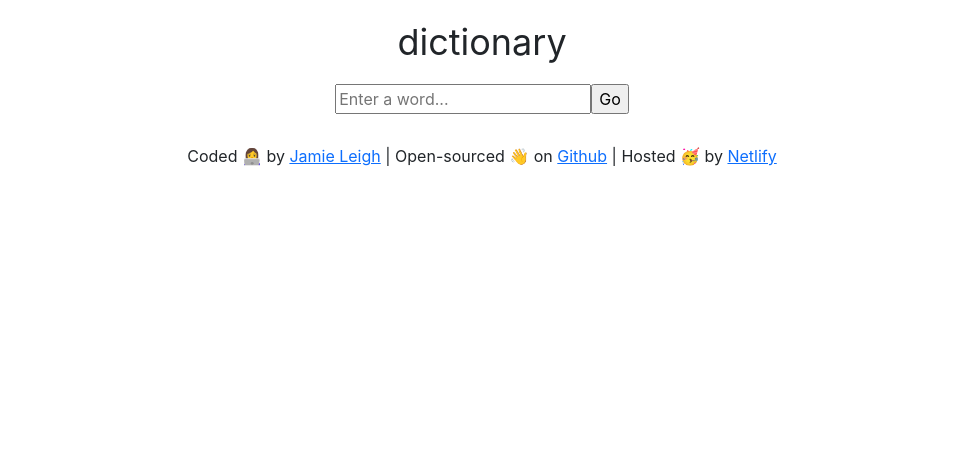
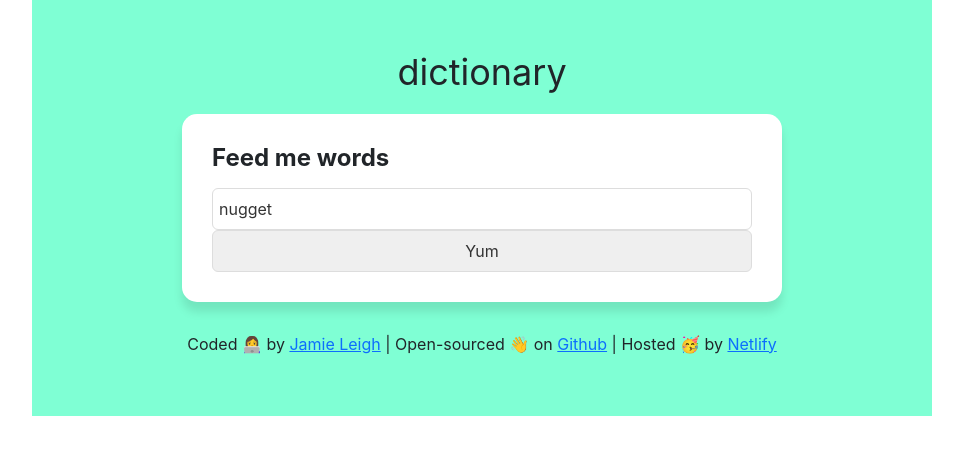
Before and after one commit to j4mieLeigh/dictionary-app-react, a React (Create React App) app: page / in a window 1280 px wide. Shown: the top 454 px of the page, without its empty margins (158-1121 px from the left). Built offline with nearby package versions, Linux system fonts and the light colour scheme; no server answers.

Commit message:
Initial styling in css

```diff
--- a/src/App.css
+++ b/src/App.css
@@ -1,10 +1,14 @@
 .App {
-  text-align: center;
+  background-color: aquamarine;
+  margin: 0 auto;
+  max-width: 900px;
+  padding: 30px;
 }
 
 .App header {
   font-size: 36px;
   margin: 15px 0;
+  text-align: center;
 }
 
 .App footer {
--- a/src/App.js
+++ b/src/App.js
@@ -7,7 +7,7 @@ export default function App() {
       <div className="container">
         <header className="App-header">dictionary</header>
         <main>
-          <Dictionary />
+          <Dictionary defaultKeyword="nugget" />
         </main>
         <footer>
           {" "}
--- a/src/Dictionary.css
+++ b/src/Dictionary.css
@@ -1,2 +1,22 @@
-.Dictionary {
+.Dictionary h1 {
+  font-size: 24px;
+  font-weight: bold;
+  margin-bottom: 15px;
 }
+
+.Dictionary section {
+  background: white;
+  border-radius: 15px;
+  box-shadow: 0 10px 10px rgb(0 0 0 / 10%);
+  margin: 15px auto;
+  max-width: 600px;
+  padding: 30px;
+}
+
+.Dictionary input {
+  border: 1px solid #ddd;
+  border-radius: 6px;
+  color: #333;
+  padding: 8px 6px;
+  width: 100%;
+}
--- a/src/Dictionary.js
+++ b/src/Dictionary.js
@@ -3,39 +3,57 @@ import axios from "axios";
 import Results from "./Results";
 import "./Dictionary.css";
 
-export default function Dictionary() {
-  let [keyword, setKeyword] = useState("");
+export default function Dictionary(props) {
+  let [keyword, setKeyword] = useState(props.defaultKeyword);
   let [results, setResults] = useState(null);
+  let [loaded, setLoaded] = useState(false);
 
   function handleResponse(response) {
     setResults(response.data[0]);
   }
 
-  function search(event) {
-    event.preventDefault();
-
+  function search() {
     let apiUrl = `https://api.dictionaryapi.dev/api/v2/entries/en/${keyword}`;
     axios.get(apiUrl).then(handleResponse);
+  }
+
+  function handleSubmit(event) {
+    event.preventDefault();
+    search();
   }
 
   function handleKeywordChange(event) {
     setKeyword(event.target.value);
   }
 
+  function load() {
+    setLoaded(true);
+    search();
+  }
+
+  if (loaded) {
     return (
       <div className="Dictionary">
-      <form onSubmit={search}>
+        <section>
+          <h1>Feed me words</h1>
+          <form onSubmit={handleSubmit}>
             <input
               type="search"
               placeholder="Enter a word..."
               onChange={handleKeywordChange}
+              defaultValue={props.defaultKeyword}
             ></input>
             <input
               type="submit"
-          value="Go"
+              value="Yum"
             ></input>
           </form>
+        </section>
         <Results results={results} />
       </div>
     );
+  } else {
+    load();
+    return "Loading";
   }
+}
--- /dev/null
+++ b/src/Meaning.css
@@ -0,0 +1,19 @@
+.Meaning h3 {
+  font-size: 24px;
+  font-weight: bold;
+  line-height: 1.5;
+}
+
+.Meaning .definition {
+  color: blue;
+}
+
+.Meaning .example {
+  font-size: 13px;
+  font-style: italic;
+  opacity: 0.8;
+}
+
+.Meaning .synonyms {
+  list-style: none;
+}
--- a/src/Meaning.js
+++ b/src/Meaning.js
@@ -1,5 +1,6 @@
 import React from "react";
 import Synonyms from "./Synonyms";
+import "./Meaning.css";
 
 export default function Meaning(props) {
   return (
@@ -8,13 +9,13 @@ export default function Meaning(props) {
       {props.meaning.definitions.map(function (definition, index) {
         return (
           <div key={index}>
-            <p>
-              {definition.definition}
-              <br />
-              <em>{definition.example}</em>
-              <br />
+            <div className="definition">{definition.definition}</div>
+            <br />
+            <div className="example">{definition.example}</div>
+            <div className="synonyms">
+              {" "}
               <Synonyms synonyms={definition.synonyms} />
-            </p>
+            </div>
           </div>
         );
       })}
--- /dev/null
+++ b/src/Phonetics.css
@@ -0,0 +1,24 @@
+.Phonetics {
+  height: 60px;
+}
+
+.Phonetics a {
+  border: 1px solid #ddd;
+  border-radius: 20px;
+  font-size: 13px;
+  font-weight: bold;
+  margin: 10px 10px 10px 0;
+  padding: 8px 15px;
+  text-decoration: none;
+  transition: all 200ms ease-in-out;
+}
+
+.Phonetics a:hover {
+  background-color: purple;
+  color: white;
+}
+
+.Phonetics .text {
+  color: purple;
+  opacity: 0.8;
+}
--- a/src/Phonetics.js
+++ b/src/Phonetics.js
@@ -1,4 +1,5 @@
 import React from "react";
+import "./Phonetics.css";
 
 export default function Phonetics(props) {
   return (
@@ -9,8 +10,7 @@ export default function Phonetics(props) {
       >
         Listen
       </a>
-      <br />
-      {props.phonetics.text}
+      <span className="text">{props.phonetics.text}</span>
     </div>
   );
 }
--- /dev/null
+++ b/src/Results.css
@@ -0,0 +1,5 @@
+.Results h2 {
+  font-size: 36px;
+  font-weight: bold;
+  line-height: 1.5;
+}
--- a/src/Results.js
+++ b/src/Results.js
@@ -1,11 +1,13 @@
 import React from "react";
 import Meaning from "./Meaning";
 import Phonetics from "./Phonetics";
+import "./Results.css";
 
 export default function Results(props) {
   if (props.results) {
     return (
       <div className="Results">
+        <section>
           <h2>{props.results.word}</h2>
           {props.results.phonetics.map(function (phonetics, index) {
             return (
@@ -14,12 +16,13 @@ export default function Results(props) {
               </div>
             );
           })}
+        </section>
 
         {props.results.meanings.map(function (meaning, index) {
           return (
-            <div key={index}>
+            <section key={index}>
               <Meaning meaning={meaning} />
-            </div>
+            </section>
           );
         })}
       </div>
--- /dev/null
+++ b/src/Synonyms.css
@@ -0,0 +1,12 @@
+.Synonyms {
+  margin: 20px 0 0;
+  padding: 0 0 20px 0;
+}
+
+.Synonyms li {
+  color: green;
+  display: inline-block;
+  line-height: 1;
+  list-style: none;
+  padding-right: 15px;
+}
--- a/src/Synonyms.js
+++ b/src/Synonyms.js
@@ -1,4 +1,5 @@
 import React from "react";
+import "./Synonyms.css";
 
 export default function Synonyms(props) {
   if (props.synonyms) {
```
Lines whose indentation alone changed are shown as unchanged.
